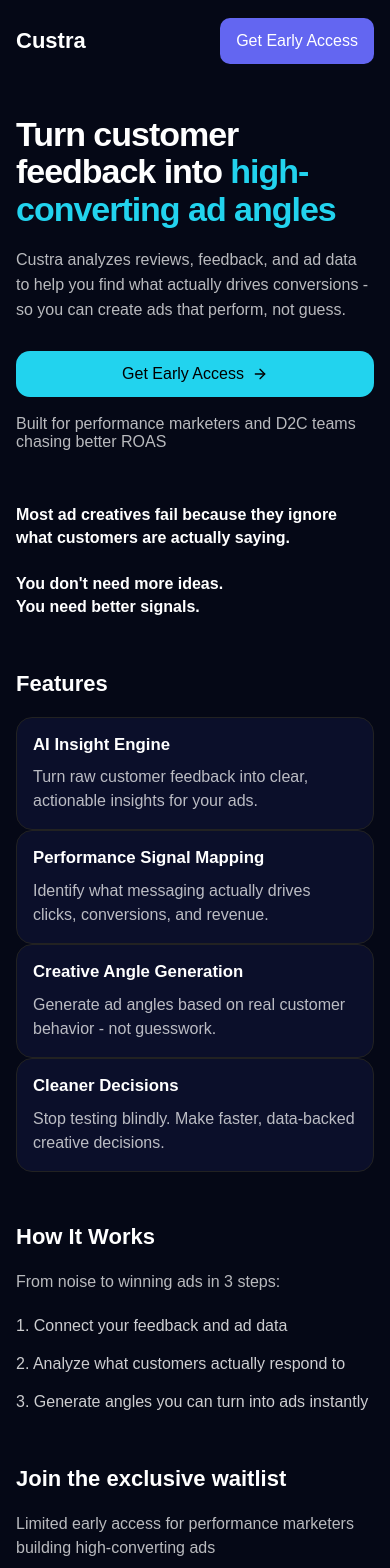
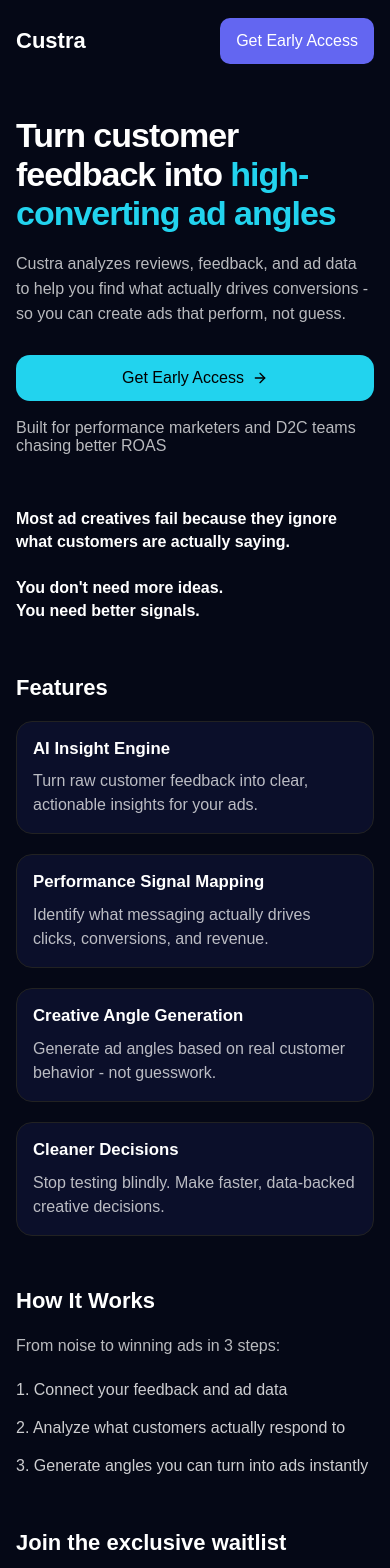
Before and after one commit to boss23custra/Custra, a React (Vite) app: page / in a window 390 px wide. Shown: the top 1568 px of the page. Built offline with nearby package versions, Linux system fonts and the light colour scheme.

Commit message:
Move responsive typography control into CSS

```diff
--- a/src/App.tsx
+++ b/src/App.tsx
@@ -58,7 +58,6 @@
             className="hero-title"
             initial={{ opacity: 0, y: 20 }}
             animate={{ opacity: 1, y: 0 }}
-            style={{ fontSize: "48px", lineHeight: "1.1" }}
           >
             Turn customer feedback into{" "}
             <span className="hero-highlight">high-converting ad angles</span>
@@ -99,7 +98,7 @@
         <section className="content-section">
           <h2 className="section-title">Features</h2>
 
-          <div className="feature-grid features">
+          <div className="features-grid">
             {features.map((feature) => (
               <div key={feature.title} className="feature-card">
                 <h3 className="feature-title">{feature.title}</h3>
```
